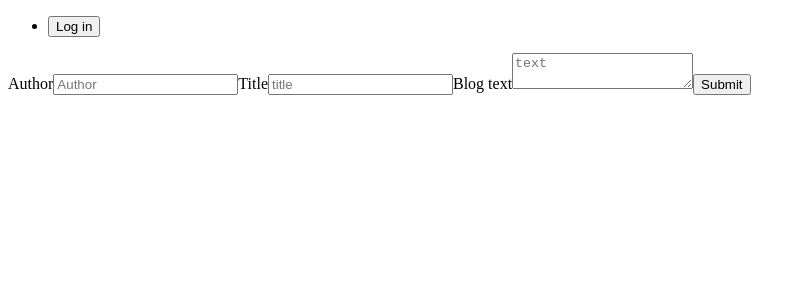
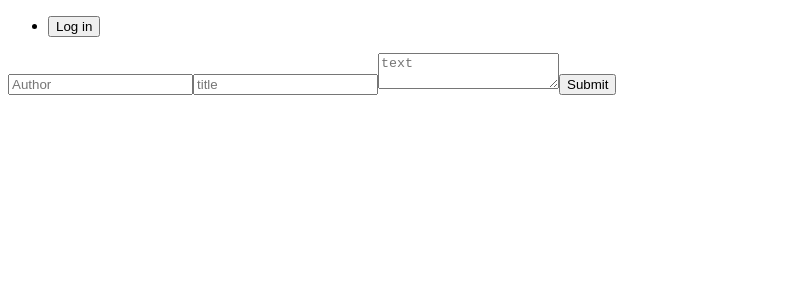
Before and after one commit to a-sha0234/blog-app-clientSide-Admin, a React (Create React App) app: page /add-blog in a window 1280 px wide. Shown: the top 300 px of the page, without its empty margins (0-806 px from the left). Built offline with nearby package versions, Linux system fonts and the light colour scheme.

Commit message:
add classes for styling

```diff
--- a/src/pages/AddBlog.js
+++ b/src/pages/AddBlog.js
@@ -37,9 +37,8 @@ export default function AddBlog(props) {
   }
 
   return (
-    <div>
-      <form onSubmit={handleSubmit}>
-        <label>Author</label>
+    <div className="formcontainer">
+      <form onSubmit={handleSubmit} className="form">
         <input
           name="Author"
           value={addBlogData.Author}
@@ -49,7 +48,6 @@ export default function AddBlog(props) {
           required
         ></input>
 
-        <label>Title</label>
         <input
           name="title"
           value={addBlogData.title}
@@ -59,7 +57,6 @@ export default function AddBlog(props) {
           required
         ></input>
 
-        <label>Blog text</label>
         <textarea
           name="blogtext"
           value={addBlogData.text}
```
